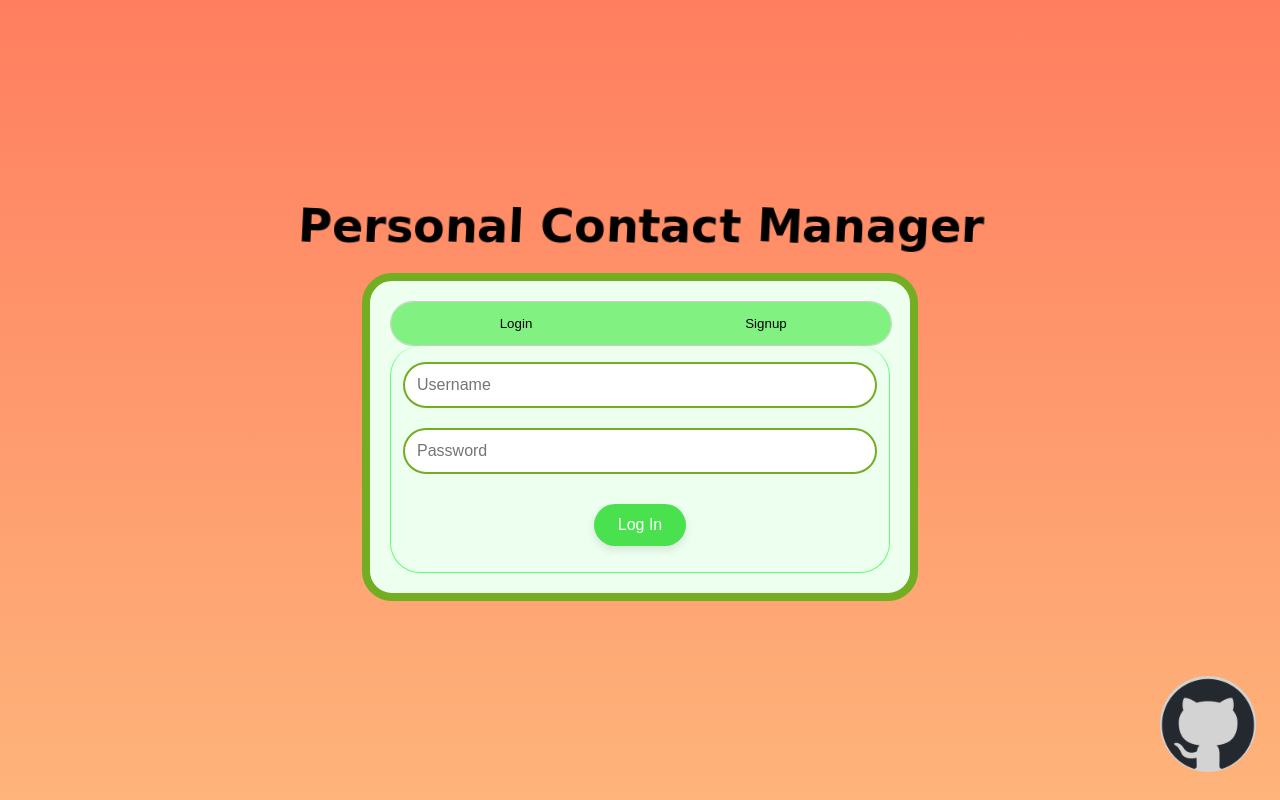
After one commit to SadieNiBu/POOS-G23-SmallProject, a PHP site: page /newindex.html in a window 1280 px wide. The commit adds this page. Run offline with PHP 8.4, Linux system fonts and the light colour scheme.

Commit message:
Merged login&signup, css update, added JS and imgs
Old login and signup htmls were removed. Added a
new html that is the merged version of the login
and signup. Images were added to accomodate our
github page. CSS file is significantly modified to
account for new design. Javascript file is added,
**HOWEVER**, it is not fully complete. May have
missed some edge cases and need to accomodate the
JSON format of the API. Comments were added for
areas that I noticed that needed to be changed.

```diff
--- a/html/css/style.css
+++ b/html/css/style.css
@@ -4,31 +4,119 @@ body {
     align-items: center;
     height: 100vh;
     margin: 0;
+    background: linear-gradient(to bottom, #ff7e5f, #feb47b);
 }
 
-.loginPage,
-.signupPage {
-  background: linear-gradient(to right, #ff7e5f, #feb47b);
+/* Container for group github */
+.groupInfo {
+  position: absolute;
+  bottom: 0;
+  right: 0;
 }
 
-.loginDiv,
-.signupDiv {
+/* Github logo */
+.groupInfo img {
+  position: relative;
+  background-color: lightgray;
+  border-radius: 50%;
+  bottom: 0;
+  transform: scale(.40) translate(50%, 50%);
+}
+
+/* h1 page title */
+#formTitle {
+  font-size: 46px;
+  display: flex;
+  justify-content: center;
+  align-items: center;
+  text-align: center;
+  margin: 20px 0;
+  position: relative;
+  font-family: cursive;
+}
+
+/* Add animation to the h1 title */
+#formTitle span {
+  display: inline-block;
+  transform-origin: center bottom;
+  animation: curveText 5s ease-in-out infinite alternate;
+}
+
+@keyframes curveText {
+  0% {
+    transform: rotate(-10deg);
+  }
+  50% {
+    transform: rotate(0deg);
+  }
+  100% {
+    transform: rotate(10deg);
+  }
+}
+
+/* The area of the form */
+.userForm {
 position: relative;
 width: 500px;
 margin-bottom: 20px;
 border: 8px solid #73AD21;
 border-radius: 30px;
 padding: 20px;
-  margin: 20px;
+margin: 20px auto;
 text-align: center;
-  background-color: white;
+background-color: #edffef;
 }
 
-.loginPage #username,
-.loginPage #password,
-.signupPage #username,
-.signupPage #password,
-.signupPage #confirm-password {
+/* The bar where the login and signup tabs are */
+.tabs {
+display: flex;
+width: 100%;
+justify-content: center;
+overflow: hidden;
+border: 1px solid #ccc;
+border-radius: 30px;
+background-color: #f1f1f1;
+}
+
+/* The actual tab buttons */
+.tabs button {
+background-color: rgb(129, 242, 129);
+text-align: center;
+width: 100%;
+float: left;
+border: none;
+outline: none;
+cursor: pointer;
+padding: 14px 16px;
+transition: 0.3s;
+}
+
+/* When hovering over a tab button */
+.tabs button:hover {
+background-color: #44ea35;
+}
+
+/* When the tab button is clicked */
+.tabs button.active {
+background-color: #20bf20;
+}
+
+/* The area that appears under the tabs */
+.tabcontent {
+display: none;
+padding: 6px 12px;
+border: 1px solid #60ff72;
+border-radius: 30px;
+border-top: none;
+}
+
+/* Changes the outline of the textbox */
+.userForm #Login #loginName,
+.userForm #Login #loginPassword,
+.userForm #Signup #firstName,
+.userForm #Signup #lastName,
+.userForm #Signup #signupName,
+.userForm #Signup #signupPassword {
     width: 100%;
     padding: 12px;
     font-size: 16px;
@@ -38,18 +126,20 @@ body {
     box-sizing: border-box;
     transition: border-color 0.3s ease;
 }
-
-.loginPage #username:focus,
-.loginPage #password:focus,
-.signupPage #username:focus,
-.signupPage #password:focus,
-.signupPage #confirm-password {
+/* When a textbox is selected, change outline */
+.userForm #Login #loginName:focus,
+.userForm #Login #loginPassword:focus,
+.userForm #Signup #firstName:focus,
+.userForm #Signup #lastName:focus,
+.userForm #Signup #signupName:focus,
+.userForm #Signup #signupPassword:focus {
     border-color: #4ae14f;
     outline: none;
 }
 
-.loginPage #login-button-container,
-.signupPage #signup-button-container {
+/* Give some space around the login and signup button */
+.userForm #Login #login-button-container,
+.userForm #Signup #signup-button-container {
   position: relative;
   display: flex;
   justify-content: center;
@@ -58,8 +148,9 @@ body {
   margin: 10px;
 }
 
-.loginPage #login-button,
-.signupPage #signup-button {
+/* Visual effects to the login and signup button */
+.userForm #Login #login-button,
+.userForm #Signup #signup-button {
   padding: 12px 24px;
   font-size: 16px;
   background-color: #4ae14f;
--- /dev/null
+++ b/html/newindex.html
@@ -0,0 +1,111 @@
+<!DOCTYPE html>
+<html lang="en">
+  <head>
+    <!-- tab title -->
+    <title>Contact23.XYZ</title>
+
+    <!-- meta data -->
+    <meta charset="UTF-8" />
+    <meta name="keywords" content="HTML, CSS, JavaScript" />
+    <meta name="description" content="Contact manager for COP 4331" />
+    <script type="text/javascript" src="js/code.js"></script>
+    <link rel="stylesheet" href="css/style.css" />
+  </head>
+  <body>
+    <div class="mainContainer">
+      <h1 id="formTitle">
+        <span>P</span>
+        <span>e</span>
+        <span>r</span>
+        <span>s</span>
+        <span>o</span>
+        <span>n</span>
+        <span>a</span>
+        <span>l</span>
+        <span>&nbsp;</span>
+        <span>C</span>
+        <span>o</span>
+        <span>n</span>
+        <span>t</span>
+        <span>a</span>
+        <span>c</span>
+        <span>t</span>
+        <span>&nbsp;</span>
+        <span>M</span>
+        <span>a</span>
+        <span>n</span>
+        <span>a</span>
+        <span>g</span>
+        <span>e</span>
+        <span>r</span>
+      </h1>
+
+      <!-- main form of the login and signup -->
+      <div class="userForm">
+        <div class="tabs">
+          <button class="tablinks" onclick="openEvent(event, 'Login')">
+            Login
+          </button>
+          <button class="tablinks" onclick="openEvent(event, 'Signup')">
+            Signup
+          </button>
+        </div>
+
+        <div id="Login" class="tabcontent">
+          <span id="loginResult"></span>
+
+          <input type="text" id="loginName" placeholder="Username" /> <br />
+
+          <input type="password" id="loginPassword" placeholder="Password" />
+          <br />
+
+          <div id="login-button-container">
+            <button id="login-button">Log In</button> <br />
+          </div>
+        </div>
+
+        <div id="Signup" class="tabcontent">
+          <span id="signupResult"></span>
+
+          <input type="text" id="firstName" placeholder="First Name" /> <br />
+
+          <input type="text" id="lastName" placeholder="Last Name" /> <br />
+
+          <input type="text" id="signupName" placeholder="Username" /> <br />
+
+          <div class="tooltip">
+            <input type="password" id="signupPassword" placeholder="Password" />
+            <span class="tooltiptext">
+              <ul id="passwordList">
+                <span>Password must be:</span>
+                <li>Minimum 8 characters</li>
+                <li>Contain a alphabet character.</li>
+                <li>Contain a number</li>
+                <li>Include a symbol: @, #, $, &, %, !, *</li>
+              </ul>
+            </span>
+          </div>
+
+          <br />
+
+          <div id="signup-button-container">
+            <button id="signup-button" onclick="verifyPasswordConditions();">
+              Sign Up
+            </button>
+            <br />
+          </div>
+        </div>
+      </div>
+
+      <!-- image link to github page -->
+      <div class="groupInfo">
+        <a
+          href="https://github.com/SadieNiBu/POOS-G23-SmallProject"
+          target="_blank"
+        >
+          <img src="images/github-mark-dark.png" alt="github logo" />
+        </a>
+      </div>
+    </div>
+  </body>
+</html>
```
Also changed, not shown: other parts of html/css/style.css (+55 -12 lines), html/js/code.js (added, +242 -0 lines), html/login.html (deleted, +0 -27 lines), html/signup.html (deleted, +0 -36 lines), html/images/github-mark-dark.png (added), html/images/github-mark-light.png (added). Lines whose indentation alone changed are shown as unchanged.
